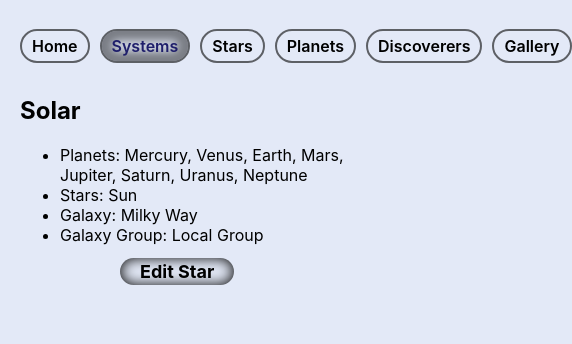
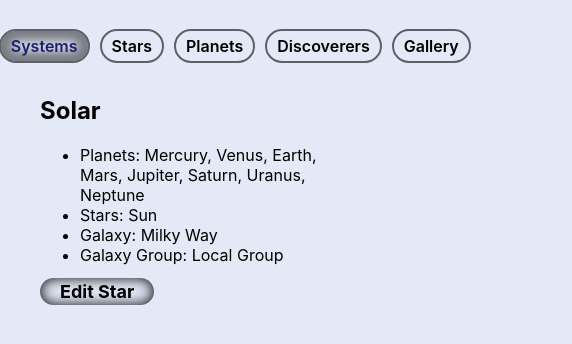
Before and after one commit to Martynas-J/universe-react-app, a React (Create React App) app: page /systems/1 in a window 390 px wide. Shown: the top 344 px of the page, 572 px wide, since content can reach past the window. Built offline with nearby package versions, Linux system fonts and the light colour scheme; data requests are answered from the project's data file.

Commit message:
add  style mixin use v1.0

```diff
--- a/src/App.scss
+++ b/src/App.scss
@@ -1,3 +1,4 @@
+@use "./Components/Elements/responsive.scss";
 body {
   background-color: #e3e9f7;
 
@@ -53,6 +54,10 @@ body {
         color: rgb(73, 90, 146);
         box-shadow: inset 0 0 14px 0px black, 0 0 14px 0px black;
       }
+      @include responsive.mob800{
+        margin-left:0;
+
+    }
     }
   }
 }
--- a/src/Components/Container/Container.css
+++ b/src/Components/Container/Container.css
@@ -2,6 +2,6 @@
     max-width: 1270px;
     margin-left: auto;
     margin-right: auto;
-    padding-left: 20px;
-    padding-right: 20px;
+    padding-left: 40px;
+    padding-right: 40px;
 }
--- a/src/Components/Elements/_responsive.scss
+++ b/src/Components/Elements/_responsive.scss
@@ -8,6 +8,11 @@
         @content;
     }
 }
+@mixin mob800 {
+    @media screen and (max-width: 800px) {
+        @content;
+    }
+}
 @mixin mob640 {
     @media screen and (max-width: 640px) {
         @content;
--- a/src/Components/MainNavBar/MainNavBar.css
+++ /dev/null
@@ -1,24 +0,0 @@
-.navigation-link{
-  padding: 5px 10px;
-  text-decoration: none;
-  color: black;
-  border: 2px solid rgba(0, 0, 0, 0.589);
-  font-weight: 600;
-  border-radius: 20px;
-  transition-property: color, box-shadow;
-  transition-duration: 0.5s;
-}
-.navigation-link.active{
-  color:rgb(31, 31, 107);
-  box-shadow: inset 0px 0px 10px 10px rgba(0, 0, 0, 0.466);
-}
-.navigation-link:hover{
-  box-shadow: inset 0px 0px 10px 10px rgba(0, 0, 0, 0.466);
-}
-.nav-list{
-  display: flex;
-  gap: 10px;
-  list-style: none;
-  padding: 20px;
-
-}
--- a/src/Components/MainNavBar/MainNavBar.js
+++ b/src/Components/MainNavBar/MainNavBar.js
@@ -1,5 +1,5 @@
 import { NavLink } from 'react-router-dom';
-import "./MainNavBar.css"
+import "./MainNavBar.scss"
 
 const MainNavBar = () => {
 
--- /dev/null
+++ b/src/Components/MainNavBar/MainNavBar.scss
@@ -0,0 +1,31 @@
+@use "../../Components/Elements/responsive.scss";
+.main-navigation {
+  .nav-list {
+    display: flex;
+    gap: 10px;
+    list-style: none;
+    padding: 20px;
+    @include responsive.mob800{
+      justify-content: center;
+  }
+    .navigation-item {
+      .navigation-link {
+        padding: 5px 10px;
+        text-decoration: none;
+        color: black;
+        border: 2px solid rgba(0, 0, 0, 0.589);
+        font-weight: 600;
+        border-radius: 20px;
+        transition-property: color, box-shadow;
+        transition-duration: 0.5s;
+      }
+      .navigation-link.active {
+        color: rgb(31, 31, 107);
+        box-shadow: inset 0px 0px 10px 10px rgba(0, 0, 0, 0.466);
+      }
+      .navigation-link:hover {
+        box-shadow: inset 0px 0px 10px 10px rgba(0, 0, 0, 0.466);
+      }
+    }
+  }
+}
```
